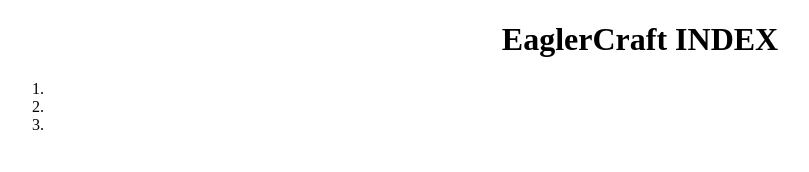
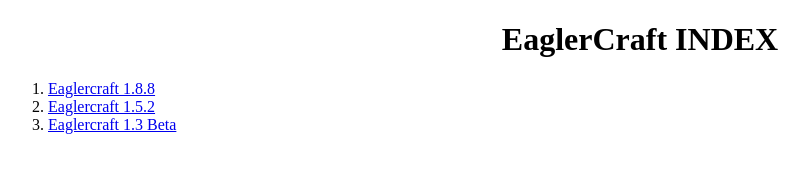
Before and after one commit to MeteorLord/Eaglercraft, a plain HTML site: page index.html in a window 1280 px wide. Shown: the whole page, without its empty margins (0-809 px from the left). Drawn offline with Linux system fonts and the light colour scheme.

Commit message:
Update index.html

```diff
--- a/index.html
+++ b/index.html
@@ -13,9 +13,9 @@
     <h1 class="title">EaglerCraft INDEX</h1>
     <div>
       <ol>
-        <li><a></a></li>
-        <li><a></a></li>
-        <li><a></a></li>
+        <li><a href="./Eaglercraft-1.8.html">Eaglercraft 1.8.8</a></li>
+        <li><a href="./Eaglercraft-1.5.html">Eaglercraft 1.5.2</a></li>
+        <li><a href="./Eaglercraft-1.3.html">Eaglercraft 1.3 Beta</a></li>
       </ol>
     </div>
   </body>
```
